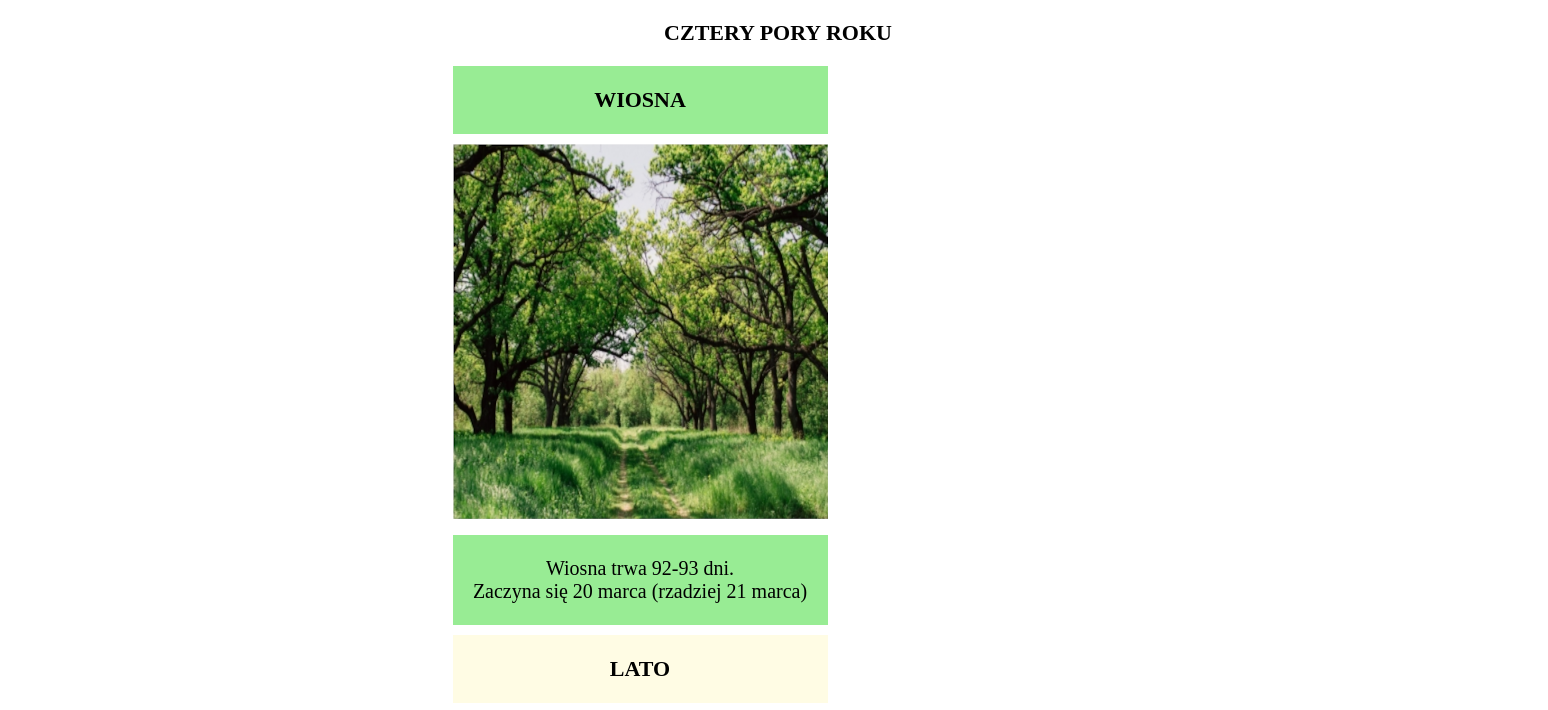
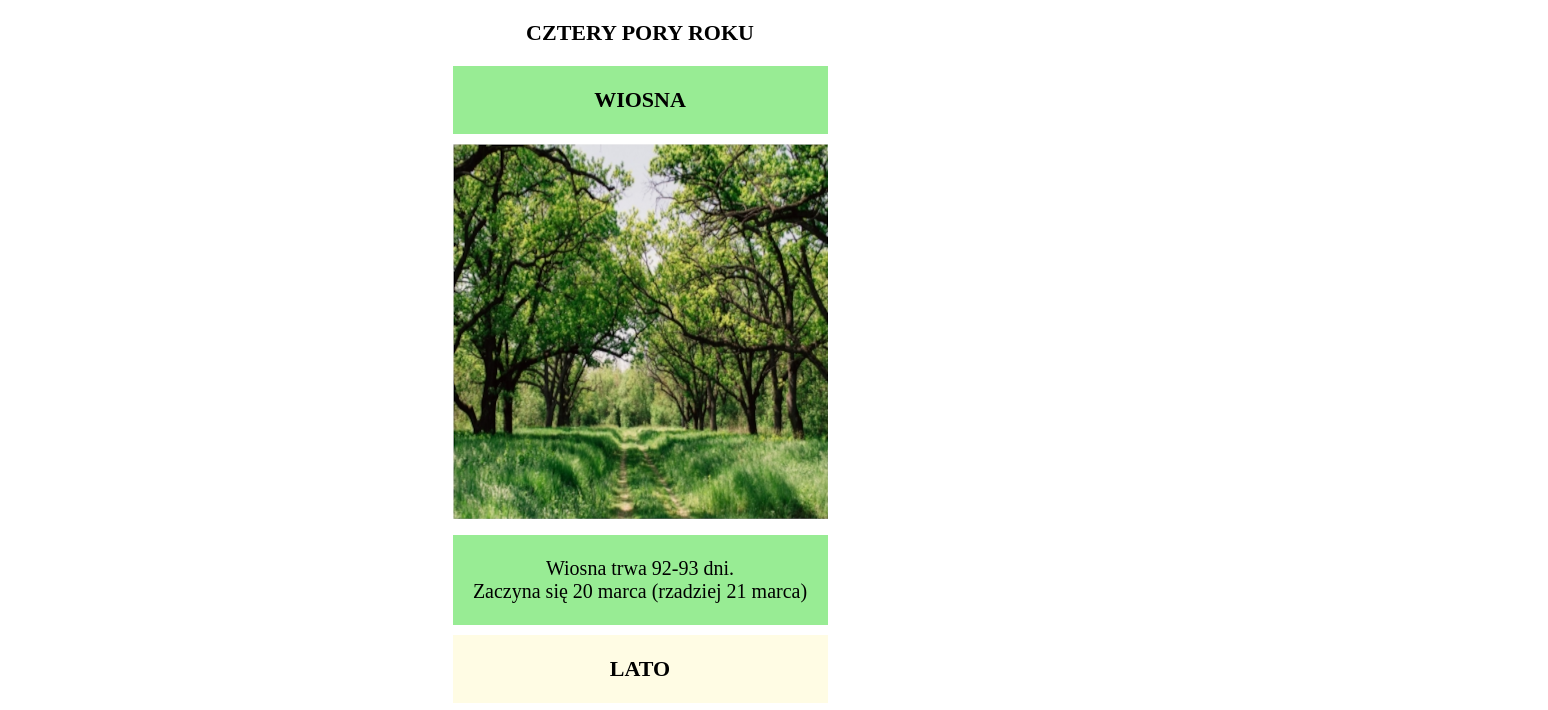
Before and after one commit to Coderbeep/zadanie-domowe, a plain HTML site: page sites/pory_roku.html in a window 1280 px wide. Shown: the top 710 px of the page, 1548 px wide, since content can reach past the window. Drawn offline with Linux system fonts and the light colour scheme.

Commit message:
update style.css
change width to text-align in #tytulowy

```diff
--- a/sites/style.css
+++ b/sites/style.css
@@ -13,7 +13,7 @@ div
 
 #tytulowy
 {
-	width:1540px;
+	text-align: center;
 	margin: 20px auto;
 }
 
```
